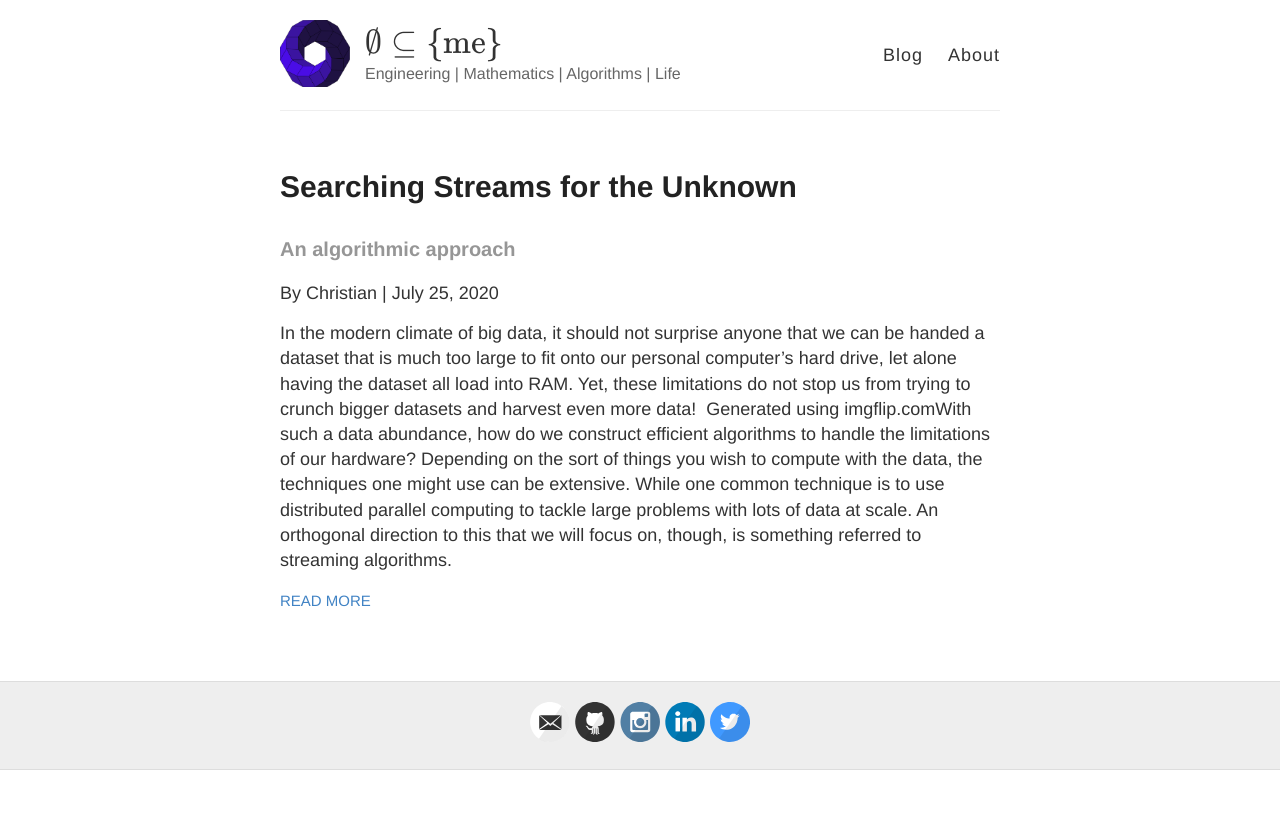
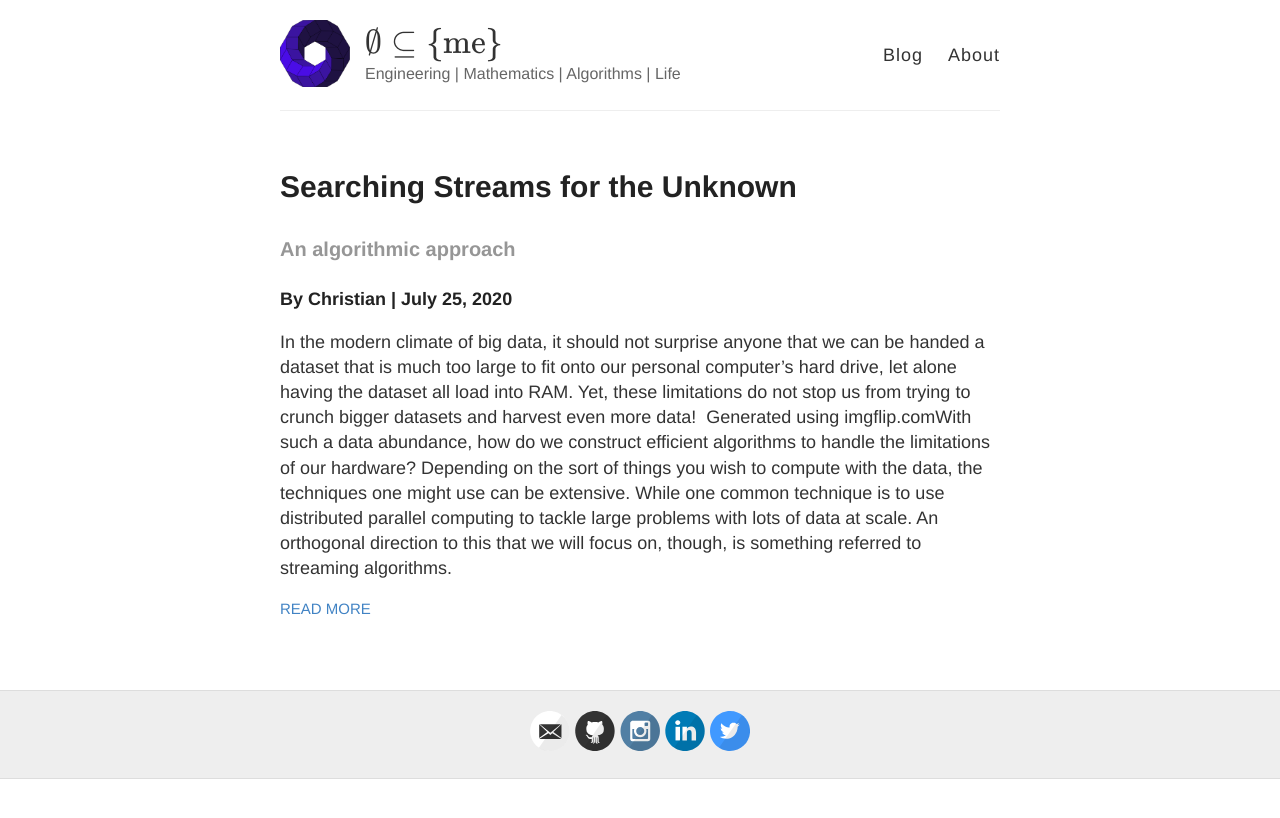
Before and after one commit to choward1491/choward1491.github.io, a Jekyll site: the page built from index.html, in a window 1280 px wide. Shown: the top 818 px of the page. Built offline with Jekyll 4.4.1, drawn with Linux system fonts in a browser that asks for light colours; nearby versions of some CDN libraries.

```diff
--- a/index.html
+++ b/index.html
@@ -9,7 +9,7 @@ layout: default
       <div>
       <h1><a href="{{ site.baseurl }}{{ post.url }}">{{ post.title }}</a></h1>
       {% if post.subtitle %}<h3 style="color:rgb(150, 150, 150);">{{post.subtitle}}</h3>{% endif %}
-      <p>By {{ post.author }} | {{ post.date | date: '%B %d, %Y' }}</p>
+      <h5>By {{ post.author }} | {{ post.date | date: '%B %d, %Y' }}</h5>
       {{ post.excerpt }}
   	  </div>
 
--- a/style.scss
+++ b/style.scss
@@ -269,6 +269,10 @@ nav {
     text-transform: uppercase;
     font-size: 15px;
   }
+
+  div > h1 {
+    margin-bottom: 0.2em;
+  }
 }
 
 .wrapper-footer {
```
